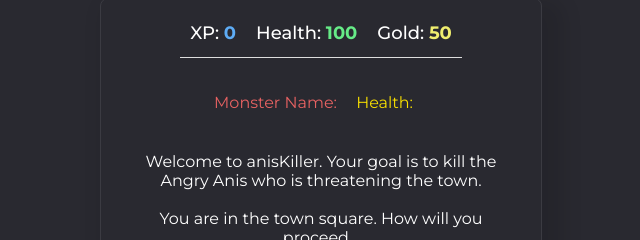
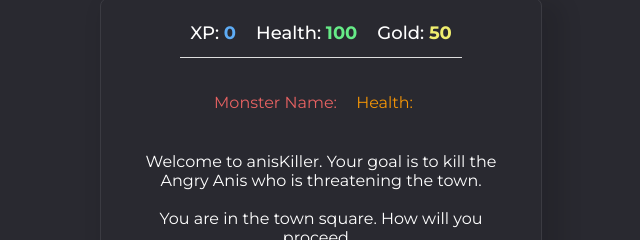
Before and after one commit to NEDEN249/anisKiller, a plain HTML site: page index.html in a window 1280 px wide. Shown: the part 246-486 px from the top of the page, 319-959 px from the left. Drawn offline with Linux system fonts and the light colour scheme.

Commit message:
one more change

```diff
--- a/style.css
+++ b/style.css
@@ -104,7 +104,7 @@ body {
 }
 
 #monsterStats span.monsterHealth{
-  color: rgb(248, 223, 0) !important
+  color: rgb(243, 148, 6) !important
 }
 
 .no-border{
```
